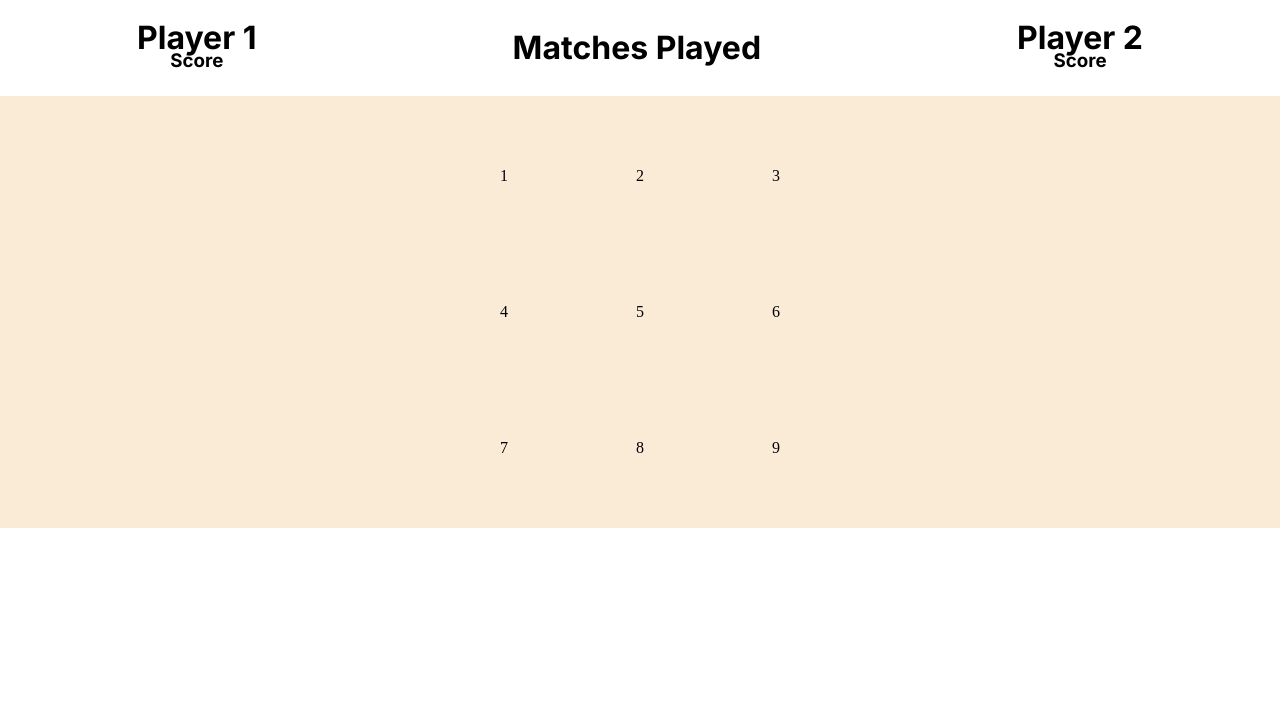
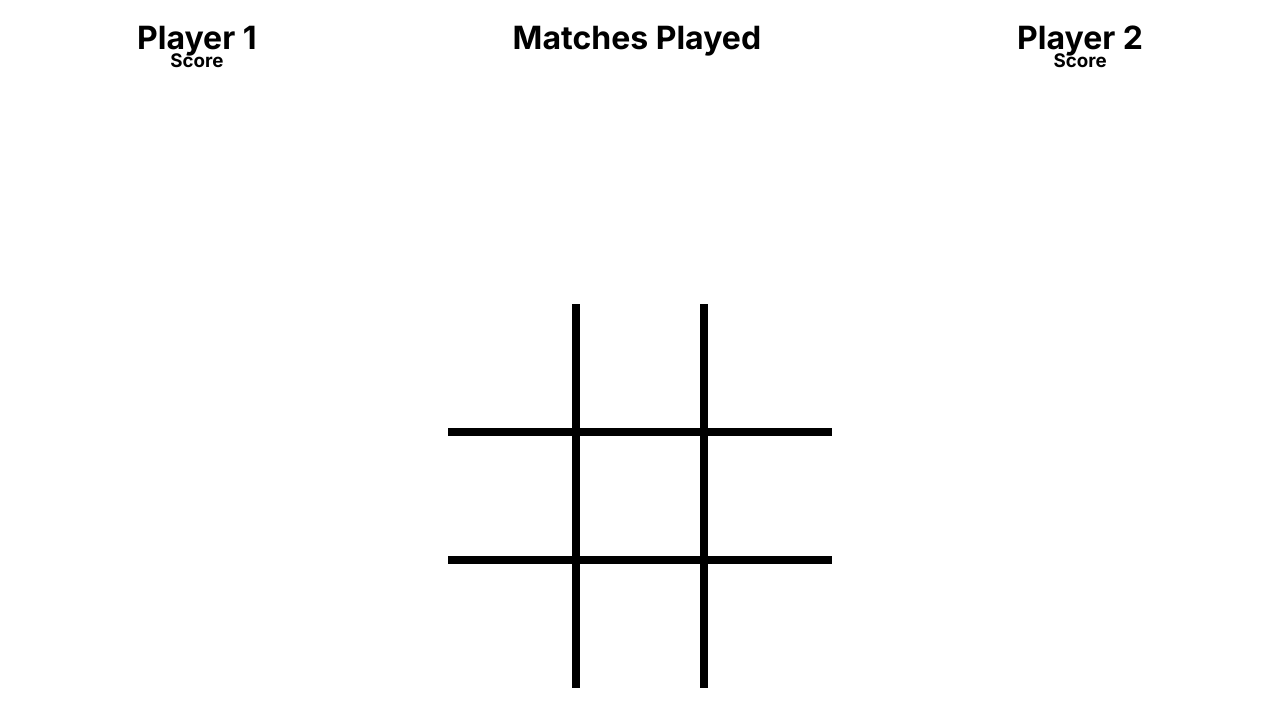
Before and after one commit to samsonite565/the_odin_project, a plain HTML site: page tic_tac_toe/index.html in a window 1280 px wide. Drawn offline with Linux system fonts and the light colour scheme.

Commit message:
Deleted the old base reset css file and moved it into the new css base file. Started creating and modifiying the x and the o for the game. Added a new components file where the tic-tac toe board styles remain.

```diff
--- a/tic_tac_toe/index.html
+++ b/tic_tac_toe/index.html
@@ -6,11 +6,10 @@
     <meta http-equiv="X-UA-Compatible" content="ie=edge">
     <title>Tic Tac Toe Project</title>
     <link rel="stylesheet" href="style.css">
-    <script src="script.js"></script>
 </head>
 
 <body>
-    <header class="flx-rw container justify-ctr align-ctr gap-lap">
+    <header class="flx-rw container align-ctr jstfy-ctr gap-lap">
         <div class="txt-ctr">
             <h1 class="ft-32">Player 1</h1>
             <h3 class="ft-16">Score</h3>
@@ -21,22 +20,23 @@
             <h3 class="ft-16">Score</h3>
         </div>
     </header>
-    <div class="tic-toe-board container grd justify-ctr align-ctr grd-col grd-row" id="toeGrid">
-        <div>1</div>
-        <div>2</div>
-        <div>3</div>
-        <div>4</div>
-        <div>5</div>
-        <div>6</div>
-        <div>7</div>
-        <div>8</div>
-        <div>9</div>
+    <div class="tic-toe-board container jstfy-ctr align-ctr grd grd-col grd-row" id="toeGrid">
+        <div class="cell markx"></div>
+        <div class="cell"></div>
+        <div class="cell"></div>
+        <div class="cell"></div>
+        <div class="cell"></div>
+        <div class="cell"></div>
+        <div class="cell"></div>
+        <div class="cell"></div>
+        <div class="cell"></div>
     </div>
 
 
 
 
 
+    <script src="script.js"></script>
 </body>
 
 </html>
--- a/tic_tac_toe/src/css/base/resets.css
+++ b/tic_tac_toe/src/css/base/resets.css
@@ -6,6 +6,20 @@
     --secondary-clr: rgb(255, 242, 219);
     --tertiary-clr: rgb(255, 229, 191);
     --fnal-clr: rgb(246, 36, 64);
+    /*--- font sizes ---*/
+    --fs-800: 6.25rem;
+    --fs-600: 2rem;
+    --fs-400: 1.125rem;
+    /*colors*/
+    --prime-clr: rgb(255, 250, 243);
+    --secondary-clr: rgb(255, 242, 219);
+    --tertiary-clr: rgb(255, 229, 191);
+    --fnal-clr: rgb(246, 36, 64);
+    /*Cell attributies*/
+    --cell-height: 100px;
+    --cell-width: 100px;
+    --mark-width: calc(var(--cell-width) * .9);
+    --mark-height: calc(var(--cell-width) * .9);
 }
 
 *,
--- /dev/null
+++ b/tic_tac_toe/src/css/components/board.css
@@ -0,0 +1,48 @@
+@import "/src/css/base/resets.css";
+
+.tic-toe-board {
+    width: 100vw;
+    height: 100vh;
+}
+
+.cell {
+    border: solid 4px black;
+    display: flex;
+    justify-content: center;
+    align-items: center;
+}
+
+/* Top Column None */
+.cell:nth-child(1),
+.cell:nth-child(2),
+.cell:nth-child(3) {
+    border-top: none;
+}
+
+/* Border Left */
+.cell:nth-child(1),
+.cell:nth-child(4),
+.cell:nth-child(7) {
+    border-left: none;
+}
+
+/* Right Column */
+.cell:nth-child(3),
+.cell:nth-child(6),
+.cell:nth-child(9) {
+    border-right: none;
+}
+
+/* Bottom Row  */
+.cell:nth-child(7),
+.cell:nth-child(8),
+.cell:nth-child(9) {
+    border-bottom: none;
+}
+
+.markx::before,
+.markx::after {
+    content: "";
+    width: calc(var(--mark-width) * .15);
+    height: calc(var(--mark-height) * .15);
+}
--- a/tic_tac_toe/src/css/utils/utils.css
+++ b/tic_tac_toe/src/css/utils/utils.css
@@ -6,12 +6,10 @@
 .flx-col {
     display: flex;
     flex-direction: column;
-    gap: 1rem;
 }
 
 .grd {
     display: grid;
-    gap: .5rem;
 }
 
 .grd-col {
@@ -22,15 +20,27 @@
     grid-template-rows: repeat(3, 8rem);
 }
 
-.justify-ctr {
+.jstfy-ctr {
     justify-content: center;
+}
+
+.jstfy-slf-ctr {
+    justify-self: center;
+}
+
+.jstfy-itms-ctr {
     justify-items: center;
-    justify-self: center;
 }
 
 .align-ctr {
     align-content: center;
+}
+
+.align-slf-ctr {
     align-self: center;
+}
+
+.align-itms-ctr {
     align-items: center;
 }
 
--- a/tic_tac_toe/style.css
+++ b/tic_tac_toe/style.css
@@ -1,9 +1,4 @@
 @import "/src/css/base/resets.css";
 @import "/src/css/base/typography.css";
 @import "/src/css/utils/utils.css";
-
-
-.tic-toe-board {
-    border: black;
-    background-color:antiquewhite ;
-}
+@import "src/css/components/board.css";
--- a/tic_tac_toe/styles/base/resets.css
+++ /dev/null
@@ -1,84 +0,0 @@
-/* poppins-regular - latin */
-@font-face {
-  font-display: swap; /* Check https://developer.mozilla.org/en-US/docs/Web/CSS/@font-face/font-display for other options. */
-  font-family: "Poppins";
-  font-style: normal;
-  font-weight: 400;
-  src: url("../fonts/poppins-v24-latin-regular.woff2") format("woff2"); /* Chrome 36+, Opera 23+, Firefox 39+, Safari 12+, iOS 10+ */
-}
-
-/* poppins-600 - latin */
-@font-face {
-  font-display: swap; /* Check https://developer.mozilla.org/en-US/docs/Web/CSS/@font-face/font-display for other options. */
-  font-family: "Poppins";
-  font-style: normal;
-  font-weight: 600;
-  src: url("../fonts/poppins-v24-latin-600.woff2") format("woff2"); /* Chrome 36+, Opera 23+, Firefox 39+, Safari 12+, iOS 10+ */
-}
-
-/* poppins-800 - latin */
-@font-face {
-  font-display: swap; /* Check https://developer.mozilla.org/en-US/docs/Web/CSS/@font-face/font-display for other options. */
-  font-family: "Poppins";
-  font-style: normal;
-  font-weight: 800;
-  src: url("../fonts/poppins-v24-latin-800.woff2") format("woff2"); /* Chrome 36+, Opera 23+, Firefox 39+, Safari 12+, iOS 10+ */
-}
-:root {
-  --ft-fm: "Poppins";
-  /*---font weights---*/
-  --lg-fw: "800";
-  --md-fw: "600";
-  --sm-fw: "400";
-  /*--- font sizes ---*/
-  --fs-800: 6.25rem;
-  --fs-600: 2rem;
-  --fs-400: 1.125rem;
-  /*colors*/
-  --prime-clr: rgb(255, 250, 243);
-  --secondary-clr: rgb(255, 242, 219);
-  --tertiary-clr: rgb(255, 229, 191);
-  --fnal-clr: rgb(246, 36, 64);
-
-}
-
-*,
-::before,
-::after {
-  box-sizing: border-box;
-}
-
-html {
-  margin: 0;
-}
-
-body {
-  line-height: 1px;
-  min-height: 100vh;
-  margin: 0;
-}
-
-ul,
-ol {
-  list-style: none;
-}
-
-h1,
-h2,
-h3,
-h4 {
-  text-wrap: balance;
-}
-
-img,
-picture {
-  max-width: 100%;
-  display: block;
-}
-
-input,
-button,
-textarea {
-  font-family: inherit;
-  font-size: inherit;
-}
```
Also changed, not shown: tic_tac_toe/script.js (+25 -1 lines).
